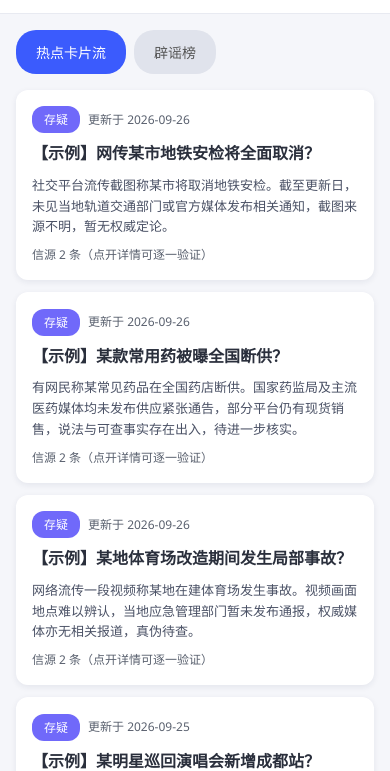
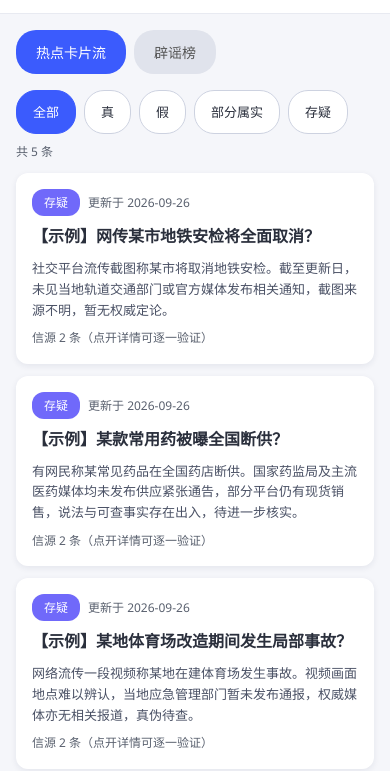
Before and after one commit to XingHo-VibeCoding/foxlings-project, a plain HTML site: page index.html in a window 390 px wide. Shown: the part 79-850 px from the top of the page. Drawn offline with Linux system fonts and the light colour scheme.

Commit message:
Day 12｜结论筛选交互 + filter-check Skill 创建并真实调用
改了什么：首页卡片流新增结论筛选器（全部/真/假/部分属实/存疑），三态齐全——有结果/无结果（含显示全部出口）/清空恢复，计数反馈 + aria-pressed 无障碍（index.html / js/home.js / css/style.css）
加了什么：项目内 Skill「.workbuddy/skills/filter-check/」——SKILL.md 检查清单（三态 + 无障碍 + 回归底线）+ filter-check.js 执行脚本 + run-log.md 调用记录（本次调用 20/20 全过）

```diff
--- a/css/style.css
+++ b/css/style.css
@@ -53,6 +53,17 @@ body {
 
 .view { display: none; }
 .view.active { display: block; animation: fadeIn .35s both; }
+
+/* ---------- Day 12：结论筛选器 ---------- */
+.filter-bar { display: flex; flex-wrap: wrap; gap: 8px; margin: 4px 0 8px; }
+.chip {
+  border: 1px solid #cdd2e0; background: var(--c-card); color: var(--c-text);
+  padding: 10px 16px; min-height: 44px; border-radius: 20px; font-size: 13px; cursor: pointer;
+  transition: background .25s, border-color .25s, color .25s;
+}
+.chip:hover { background: #eef1ff; border-color: var(--c-primary); }
+.chip.active { background: var(--c-primary); border-color: var(--c-primary); color: #fff; }
+.filter-summary { font-size: 12px; color: var(--c-muted); margin-bottom: 12px; }
 
 /* ---------- 卡片（第 2 步填充内容） ---------- */
 .card-list { display: flex; flex-direction: column; gap: 12px; padding-bottom: 24px; }
--- a/index.html
+++ b/index.html
@@ -23,6 +23,15 @@
 
     <!-- 视图一：热点卡片流 -->
     <section id="view-feed" class="view active" aria-label="热点卡片流">
+      <!-- Day 12：结论筛选器（全部/真/假/部分属实/存疑），纯前端本地筛选 -->
+      <div class="filter-bar" id="verdict-filter" role="group" aria-label="按核查结论筛选">
+        <button type="button" class="chip active" data-verdict="all" aria-pressed="true">全部</button>
+        <button type="button" class="chip" data-verdict="真" aria-pressed="false">真</button>
+        <button type="button" class="chip" data-verdict="假" aria-pressed="false">假</button>
+        <button type="button" class="chip" data-verdict="部分属实" aria-pressed="false">部分属实</button>
+        <button type="button" class="chip" data-verdict="存疑" aria-pressed="false">存疑</button>
+      </div>
+      <p class="filter-summary" id="filter-summary" aria-live="polite">共 0 条</p>
       <div id="card-list" class="card-list"></div>
     </section>
 
--- a/js/home.js
+++ b/js/home.js
@@ -25,7 +25,10 @@ function renderCard(item, index) {
   return card;
 }
 
-/** 视图一：热点卡片流 */
+/** 视图一：热点卡片流（Day 12 起支持按核查结论筛选） */
+const VERDICT_ALL = "all";      // 筛选值：全部
+let verdictFilter = VERDICT_ALL; // 当前筛选的结论
+
 async function renderFeed() {
   const listEl = document.getElementById("card-list");
   listEl.innerHTML = '<div class="empty-state">正在加载…</div>';
@@ -39,12 +42,62 @@ async function renderFeed() {
 
   if (!ALL_ITEMS.length) {
     listEl.innerHTML = '<div class="empty-state">暂无数据（data.json 为空或全部条目未通过校验）</div>';
+    resetFilterSummary(0);
+    return;
+  }
+
+  renderFilteredFeed(); // 按当前筛选条件渲染（数据到位后即可筛选）
+  renderBoard();        // 数据到位后预先渲染榜单（供切入时直接显示）
+}
+
+/** 按当前筛选条件渲染卡片流 + 结果计数（筛选三种情况：有结果 / 无结果 / 清空恢复） */
+function renderFilteredFeed() {
+  const listEl = document.getElementById("card-list");
+  const items = verdictFilter === VERDICT_ALL
+    ? ALL_ITEMS
+    : ALL_ITEMS.filter((it) => it.verdict === verdictFilter);
+
+  resetFilterSummary(items.length);
+
+  if (!items.length) {
+    // 无结果：说清楚筛的是什么，并给一键回到全部的出口
+    listEl.innerHTML =
+      '<div class="empty-state">当前没有「' + verdictFilter + '」结论的核查条目。' +
+      '<button type="button" class="empty-jump" id="filter-reset">显示全部</button></div>';
+    const resetBtn = document.getElementById("filter-reset");
+    if (resetBtn) resetBtn.addEventListener("click", () => applyFilter(VERDICT_ALL));
     return;
   }
 
   listEl.innerHTML = "";
-  ALL_ITEMS.forEach((item, i) => listEl.appendChild(renderCard(item, i)));
-  renderBoard(); // 数据到位后预先渲染榜单（供切入时直接显示）
+  items.forEach((item, i) => listEl.appendChild(renderCard(item, i)));
+}
+
+/** 更新结果计数文案（清空恢复时也要回到正确数字） */
+function resetFilterSummary(count) {
+  const el = document.getElementById("filter-summary");
+  if (!el) return;
+  el.textContent = verdictFilter === VERDICT_ALL
+    ? "共 " + count + " 条"
+    : "筛选「" + verdictFilter + "」：共 " + count + " 条";
+}
+
+/** 应用筛选：切换高亮、同步无障碍状态、重渲染 */
+function applyFilter(verdict) {
+  verdictFilter = verdict;
+  document.querySelectorAll("#verdict-filter .chip").forEach((chip) => {
+    const on = chip.dataset.verdict === verdict;
+    chip.classList.toggle("active", on);
+    chip.setAttribute("aria-pressed", on ? "true" : "false");
+  });
+  renderFilteredFeed();
+}
+
+/** 绑定筛选器点击 */
+function initFilter() {
+  document.querySelectorAll("#verdict-filter .chip").forEach((chip) => {
+    chip.addEventListener("click", () => applyFilter(chip.dataset.verdict));
+  });
 }
 
 /** 视图切换：卡片流 ↔ 辟谣榜（辟谣榜内容第 3 步填充） */
@@ -62,6 +115,7 @@ function initViewTabs() {
 }
 
 initViewTabs();
+initFilter();
 renderFeed();
 
 /* ============================================================
```
Also changed, not shown: .workbuddy/skills/filter-check/filter-check.js (added), 2 other files.
